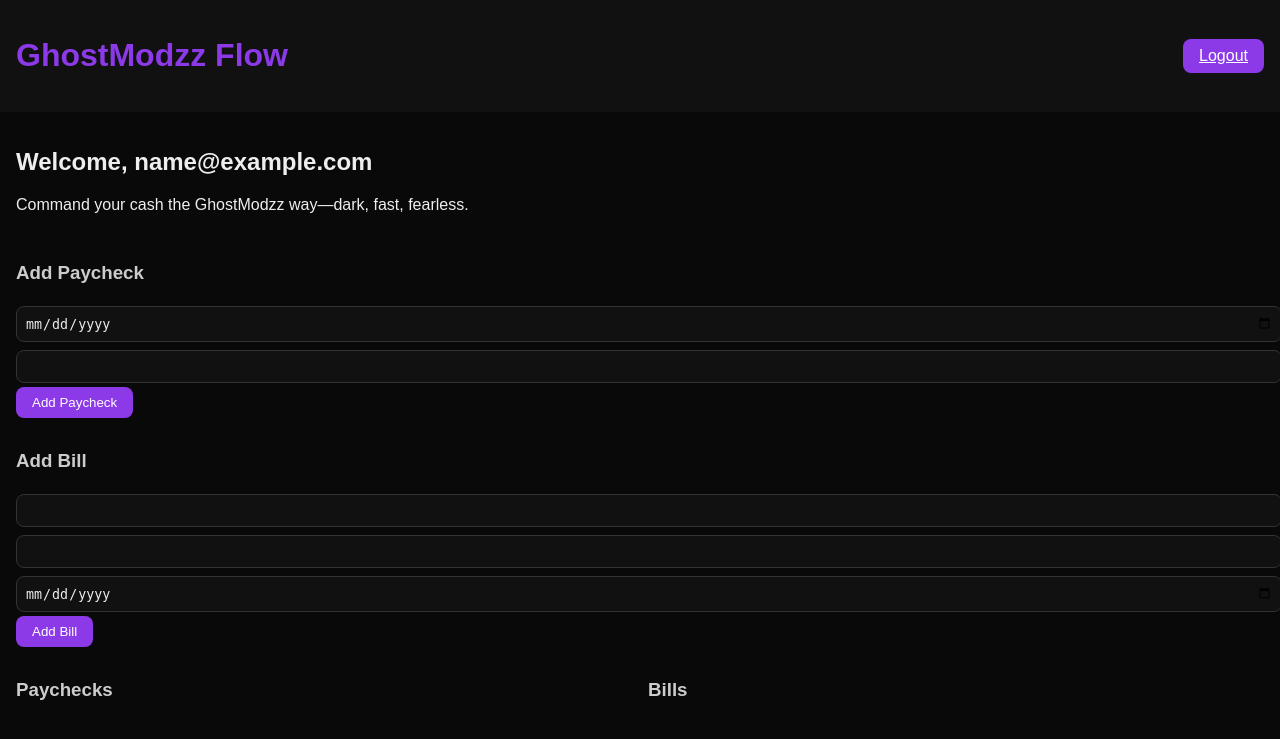
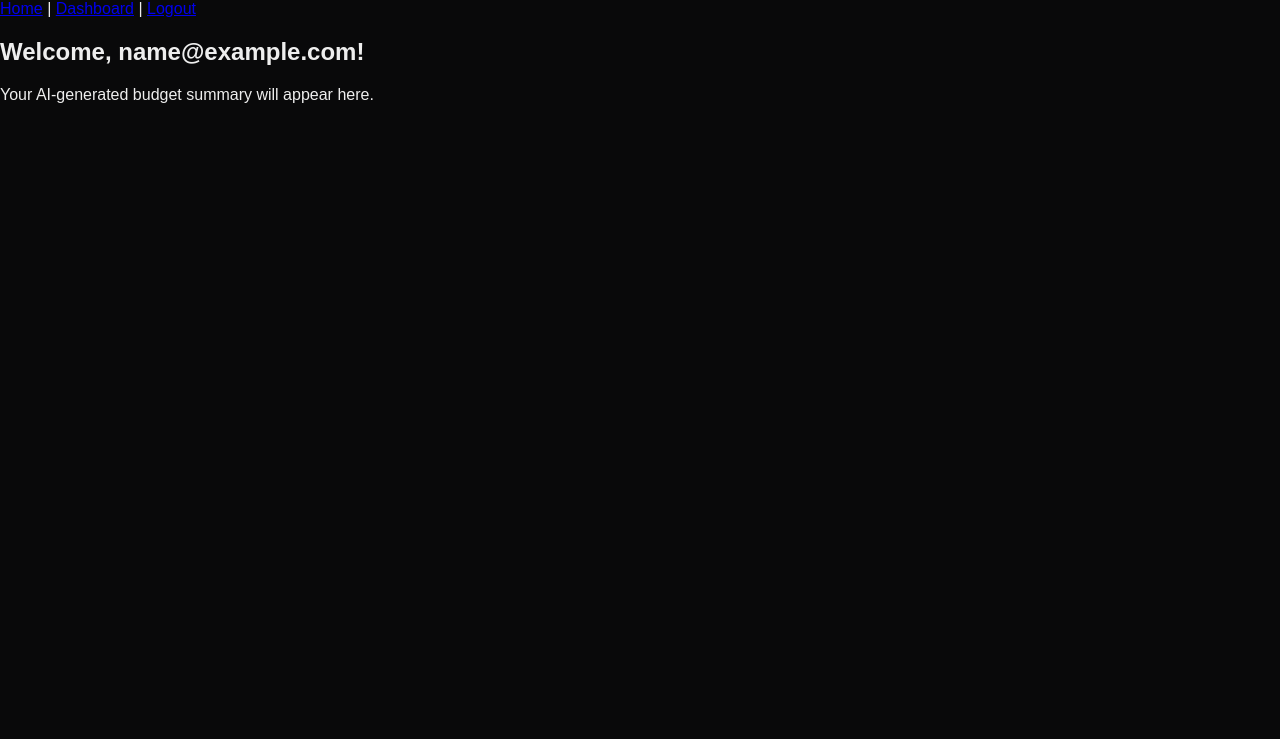
Before and after one commit to Ghostmodzzz/ghostmodzz-flow-app, a Flask app: page /dashboard in a window 1280 px wide. Shown: the top 739 px of the page. Run offline with Flask 3, Linux system fonts and the light colour scheme; the visitor is signed in with stand-in values (Sample User, id 1); data that the repository does not hold is empty.

Commit message:
Add files via upload

```diff
--- a/templates/base.html
+++ b/templates/base.html
@@ -6,19 +6,22 @@
     <link rel="stylesheet" href="{{ url_for('static', filename='css/style.css') }}">
   </head>
   <body>
-  <header>
-    <h1><a href="{{ url_for('main.index') }}">GhostModzz Flow</a></h1>
+    <nav>
+      <a href="{{ url_for('main.loading') }}">Home</a>
       {% if current_user.is_authenticated %}
-      <a href="{{ url_for('main.logout') }}" class="btn-logout">Logout</a>
+        | <a href="{{ url_for('main.dashboard') }}">Dashboard</a>
+        | <a href="{{ url_for('main.logout') }}">Logout</a>
       {% endif %}
-  </header>
-  <main>
+    </nav>
+    <div class="container">
       {% with messages = get_flashed_messages(with_categories=true) %}
-      {% for category, message in messages %}
-        <div class="flash {{ category }}">{{ message }}</div>
+        {% if messages %}
+          {% for category, msg in messages %}
+            <div class="flash {{ category }}">{{ msg }}</div>
           {% endfor %}
+        {% endif %}
       {% endwith %}
       {% block content %}{% endblock %}
-  </main>
+    </div>
   </body>
 </html>
--- /dev/null
+++ b/templates/confirm.html
@@ -0,0 +1,6 @@
+{% extends "base.html" %}
+{% block content %}
+  <h2>Email Confirmation</h2>
+  <p>Please check your email and click the confirmation link.</p>
+  <p><a href="{{ url_for('main.login') }}">Back to login</a></p>
+{% endblock %}
--- a/templates/dashboard.html
+++ b/templates/dashboard.html
@@ -1,50 +1,5 @@
 {% extends "base.html" %}
 {% block content %}
-  <section class="welcome">
-    <h2>Welcome, {{ current_user.email }}</h2>
-    <p>Command your cash the GhostModzz way—dark, fast, fearless.</p>
-  </section>
-
-  <section class="add-paycheck">
-    <h3>Add Paycheck</h3>
-    <form method="POST">
-      {{ pc_form.hidden_tag() }}
-      {{ pc_form.date(class="input") }}
-      {{ pc_form.amount(class="input") }}
-      {{ pc_form.submit(class="btn") }}
-    </form>
-  </section>
-
-  <section class="add-bill">
-    <h3>Add Bill</h3>
-    <form method="POST">
-      {{ bill_form.hidden_tag() }}
-      {{ bill_form.name(class="input") }}
-      {{ bill_form.amount(class="input") }}
-      {{ bill_form.due_date(class="input") }}
-      {{ bill_form.submit(class="btn") }}
-    </form>
-  </section>
-
-  <section class="dashboard-grid">
-    <div>
-      <h3>Paychecks</h3>
-      {% for pc in paychecks %}
-        <div class="card">
-          <strong>{{ pc.date }}: ${{ pc.amount }}</strong>
-          <ul>
-            {% for a in pc.allocations %}
-              <li>{{ a.bill }} → ${{ a.allocated }}</li>
-            {% endfor %}
-          </ul>
-        </div>
-      {% endfor %}
-    </div>
-    <div>
-      <h3>Bills</h3>
-      {% for b in bills %}
-        <div class="card">{{ b.name }} — due {{ b.due_date }}</div>
-      {% endfor %}
-    </div>
-  </section>
+  <h2>Welcome, {{ current_user.email }}!</h2>
+  <p>Your AI-generated budget summary will appear here.</p>
 {% endblock %}
```
Also changed, not shown: templates/loading.html (added, +7 -0 lines), templates/login.html (+3 -11 lines), templates/register.html (+5 -16 lines). Lines whose indentation alone changed are shown as unchanged.
